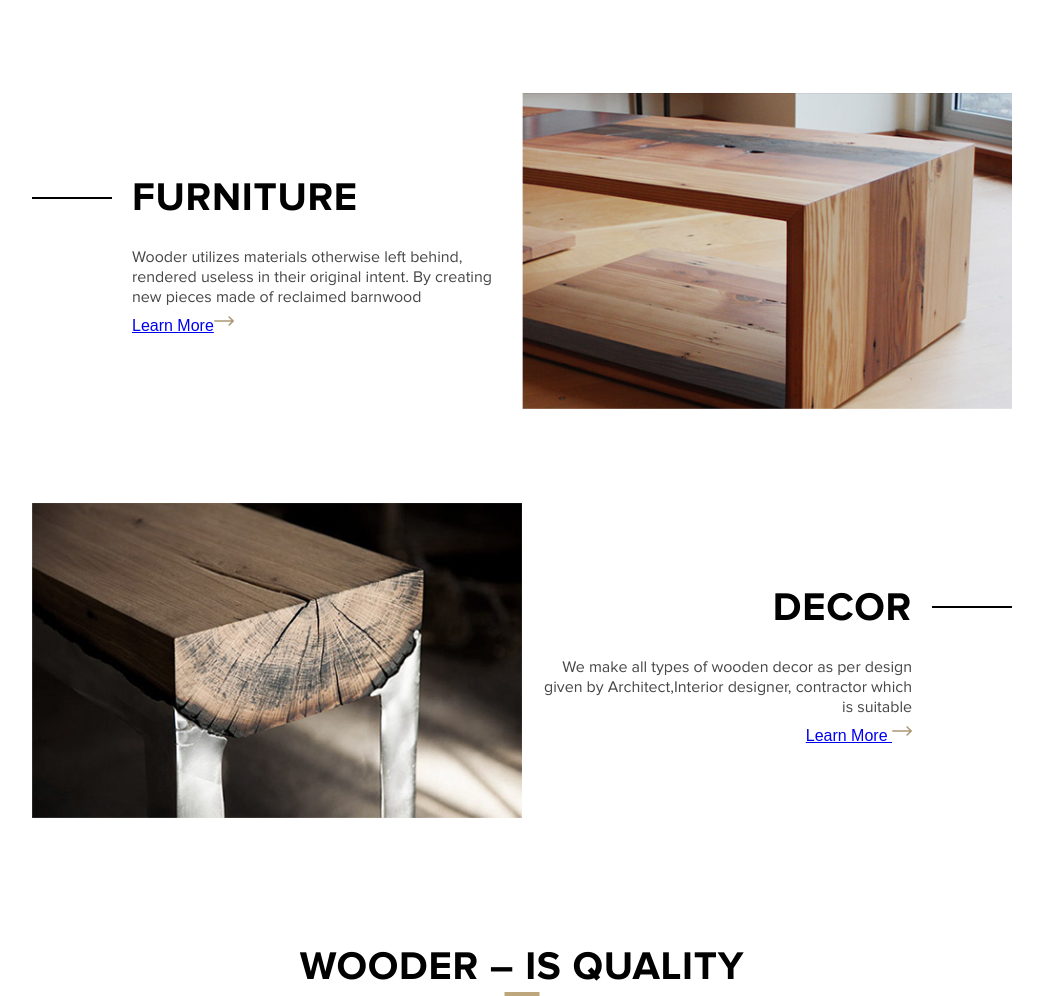
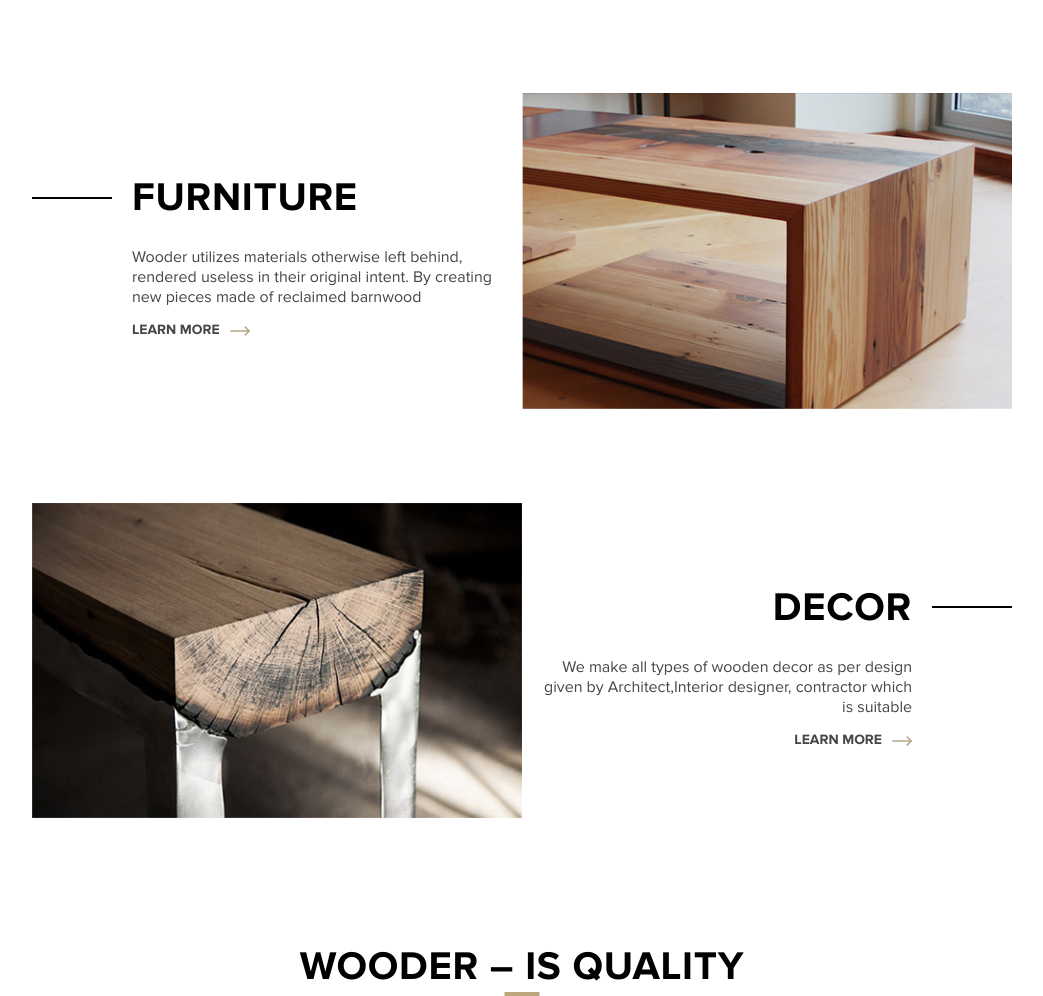
Before and after one commit to qtnkaca1003/kaca.github.io, a plain HTML site: page index.html in a window 1280 px wide. Shown: the part 887-1883 px from the top of the page, without its empty margins (118-1161 px from the left). Drawn offline with Linux system fonts and the light colour scheme.

Commit message:
Update index.html

```diff
--- a/index.html
+++ b/index.html
@@ -5,7 +5,6 @@
     <meta charset="UTF-8" />
     <!-- <meta name="viewport" content="width=device-width, initial-scale=1.0" /> -->
     <meta name="viewport" content="width=device-width, initial-scale=1.0, viewport-fit=cover">
-
     <meta http-equiv="X-UA-Compatible" content="IE=edge,chrome=1" />
     <title>Wooder</title>
     <link rel="icon" href="img/icons/favicon.ico">
@@ -127,7 +126,10 @@
                             <h3 class="textbox__title ">Furniture</h3>
                             <p class="textbox__description">Wooder utilizes materials otherwise left behind, rendered
                                 useless in their original intent. By creating new pieces made of reclaimed barnwood</p>
-                            <a href="#" class="textbox__link">Learn More<img width="20px" src="img/icons/right-arrow.svg" alt="" srcset=""></a>
+                                <div class="btn_learnmore">
+                                    <a href="#" class="textbox__link">Learn More<img width="20px" src="img/icons/right-arrow.svg" alt="" srcset=""></a>
+                                </div>
+
                         </div>
                     </div>
                     <div class="product__list-item">
@@ -138,7 +140,9 @@
                             <h3 class="textbox__title">Decor</h3>
                             <p class="textbox__description">We make all types of wooden decor as per design given by
                                 Architect,Interior designer, contractor which is suitable</p>
-                            <a href="#" class="textbox__link">Learn More <img width="20px" src="img/icons/right-arrow.svg" alt="" srcset=""></a>
+                                <div class="btn_learnmore">
+                                    <a href="#" class="textbox__link">Learn More<img width="20px" src="img/icons/right-arrow.svg" alt="" srcset=""></a>
+                                </div>
                         </div>
 
                     </div>
@@ -220,7 +224,9 @@
                             <h3 class="textbox__title ">About us</h3>
                             <p class="textbox__description">We are a team of professionals in the wood processing
                                 and the creation of wooden furniture of the highest class</p>
-                            <a href="" class="textbox__link">Learn More<img  src="img/icons/right-arrow.svg" alt="" srcset=""></a>
+                                <div class="btn_learnmore">
+                                    <a href="#" class="textbox__link">Learn More<img width="20px" src="img/icons/right-arrow.svg" alt="" srcset=""></a>
+                                </div>
                         </div>
                         <div class="product__img">
                             <img src="img/card.jpg" alt="">
```
